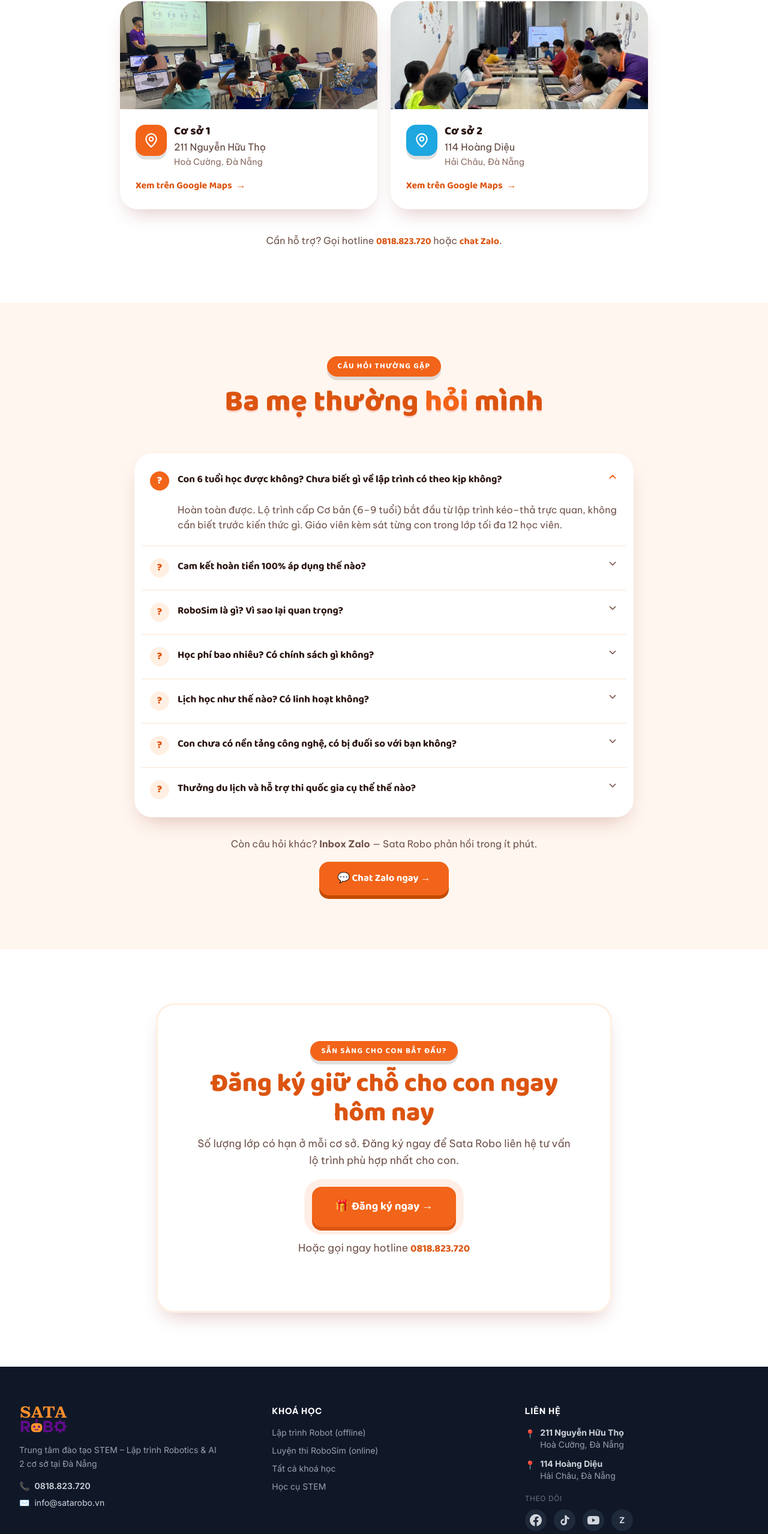
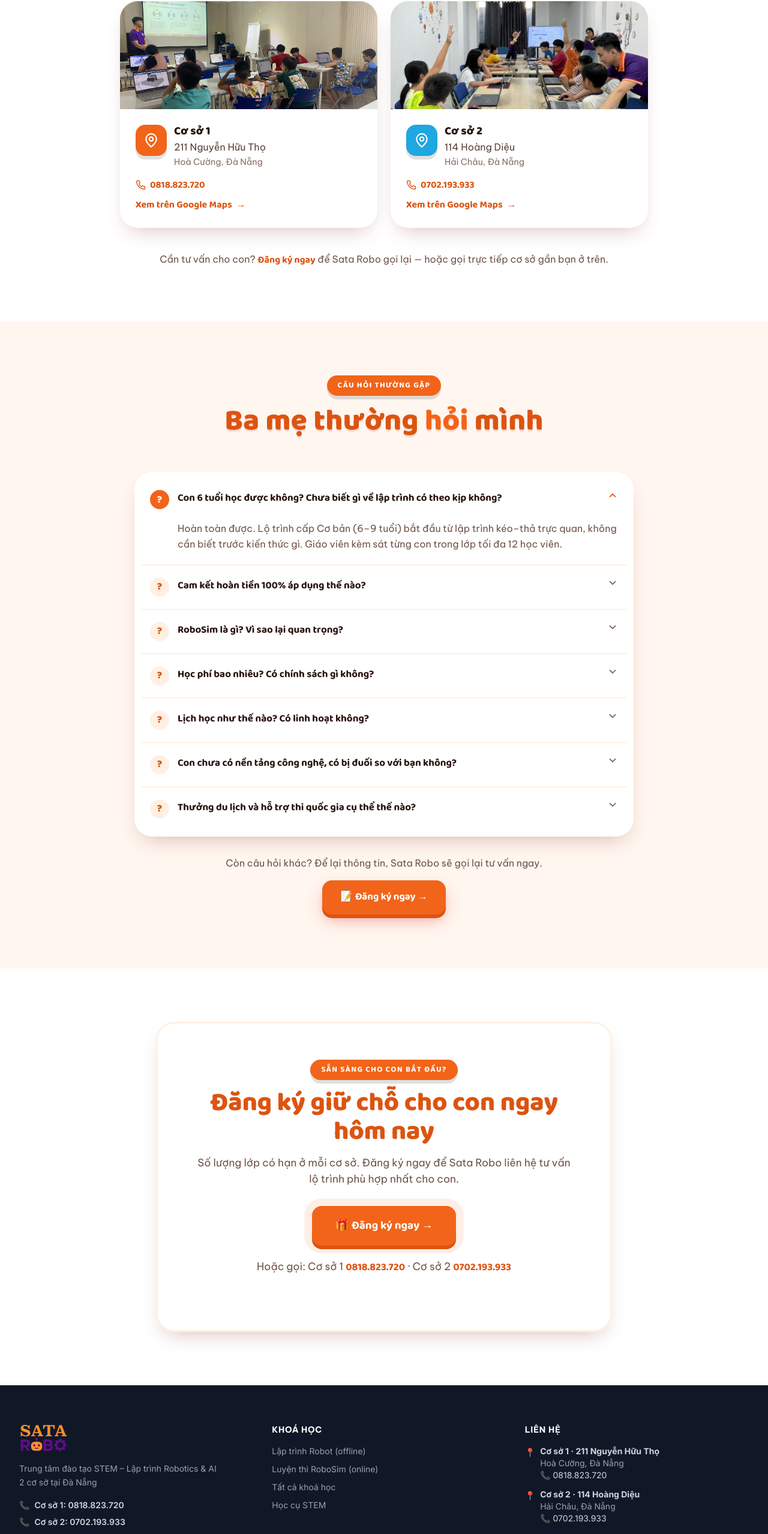
Before and after one commit to hptkk29/LandingPageQuaTang, a Next.js app: page / in a window 1280 px wide. Shown: the part 9386-11944 px from the top of the page at 60% size. Built offline with nearby package versions, Linux system fonts and the light colour scheme; no server answers.

Commit message:
feat(contact): SĐT theo từng cơ sở (CS1 0818.823.720 · CS2 0702.193.933); xoá toàn bộ nút Zalo, thay bằng nút Đăng ký trỏ #dang-ky

```diff
--- a/components/sections/FAQ.tsx
+++ b/components/sections/FAQ.tsx
@@ -1,7 +1,6 @@
 "use client";
 
 import { useState } from "react";
-import { CAMPAIGN } from "@/lib/constants/campaign";
 
 const FAQS = [
   { q: "Con 6 tuổi học được không? Chưa biết gì về lập trình có theo kịp không?", a: "Hoàn toàn được. Lộ trình cấp Cơ bản (6–9 tuổi) bắt đầu từ lập trình kéo–thả trực quan, không cần biết trước kiến thức gì. Giáo viên kèm sát từng con trong lớp tối đa 12 học viên." },
@@ -43,8 +42,8 @@ export function FAQ() {
         </div>
 
         <div style={{ textAlign: "center", marginTop: 32, position: "relative", zIndex: 2 }}>
-          <p style={{ color: "var(--ink-600)", marginBottom: 16 }}>Còn câu hỏi khác? <strong>Inbox Zalo</strong> — Sata Robo phản hồi trong ít phút.</p>
-          <a className="btn btn--red" href={`https://zalo.me/${CAMPAIGN.hotlineDigits}`} target="_blank" rel="noopener noreferrer">💬 Chat Zalo ngay →</a>
+          <p style={{ color: "var(--ink-600)", marginBottom: 16 }}>Còn câu hỏi khác? Để lại thông tin, Sata Robo sẽ gọi lại tư vấn ngay.</p>
+          <a className="btn btn--cta" href="#dang-ky">📝 Đăng ký ngay →</a>
         </div>
       </div>
     </section>
--- a/components/sections/FinalCTA.tsx
+++ b/components/sections/FinalCTA.tsx
@@ -9,7 +9,15 @@ export function FinalCTA() {
           <h2>Đăng ký giữ chỗ cho con ngay hôm nay</h2>
           <p>Số lượng lớp có hạn ở mỗi cơ sở. Đăng ký ngay để Sata Robo liên hệ tư vấn lộ trình phù hợp nhất cho con.</p>
           <a className="btn btn--cta btn--lg btn--pulse" href="#dang-ky">🎁 Đăng ký ngay →</a>
-          <p className="phone-note">Hoặc gọi ngay hotline <a href={`tel:${CAMPAIGN.hotlineDigits}`}>{CAMPAIGN.hotline}</a></p>
+          <p className="phone-note">
+            Hoặc gọi:{" "}
+            {CAMPAIGN.locations.map((loc, i) => (
+              <span key={loc.key}>
+                {i > 0 ? " · " : ""}
+                {loc.name} <a href={`tel:${loc.phoneDigits}`}>{loc.phone}</a>
+              </span>
+            ))}
+          </p>
         </div>
       </div>
     </section>
--- a/components/sections/Footer.tsx
+++ b/components/sections/Footer.tsx
@@ -54,13 +54,16 @@ export function Footer() {
               2 cơ sở tại Đà Nẵng
             </p>
             <div className="space-y-2 text-sm">
-              <a
-                href={`tel:${CAMPAIGN.hotlineDigits}`}
-                className="flex items-center gap-2 text-gray-300 hover:text-cta-400 transition-colors"
-              >
-                <span>📞</span>
-                <span className="font-semibold">{CAMPAIGN.hotline}</span>
-              </a>
+              {CAMPAIGN.locations.map((loc) => (
+                <a
+                  key={loc.key}
+                  href={`tel:${loc.phoneDigits}`}
+                  className="flex items-center gap-2 text-gray-300 hover:text-cta-400 transition-colors"
+                >
+                  <span>📞</span>
+                  <span className="font-semibold">{loc.name}: {loc.phone}</span>
+                </a>
+              ))}
               <a
                 href="mailto:info@satarobo.vn"
                 className="flex items-center gap-2 text-gray-300 hover:text-cta-400 transition-colors"
@@ -130,9 +133,13 @@ export function Footer() {
                 <li key={loc.key} className="flex items-start gap-2 text-gray-400">
                   <span className="shrink-0 mt-0.5">📍</span>
                   <span>
-                    <strong className="text-gray-300">{loc.address}</strong>
+                    <strong className="text-gray-300">{loc.name} · {loc.address}</strong>
                     <br />
                     {loc.district}, {loc.city}
+                    <br />
+                    <a href={`tel:${loc.phoneDigits}`} className="text-gray-300 hover:text-cta-400 transition-colors">
+                      📞 {loc.phone}
+                    </a>
                   </span>
                 </li>
               ))}
@@ -155,15 +162,6 @@ export function Footer() {
                     {s.icon}
                   </a>
                 ))}
-                <a
-                  href={`https://zalo.me/${CAMPAIGN.hotlineDigits}`}
-                  target="_blank"
-                  rel="noopener noreferrer"
-                  aria-label="Zalo"
-                  className="w-9 h-9 rounded-full bg-gray-800 hover:bg-[#0068FF] text-gray-300 hover:text-white flex items-center justify-center transition-all hover:-translate-y-0.5 font-bold text-sm"
-                >
-                  Z
-                </a>
               </div>
             </div>
           </div>
--- a/components/sections/Locations.tsx
+++ b/components/sections/Locations.tsx
@@ -1,13 +1,16 @@
 import Image from "next/image";
-import { CAMPAIGN } from "@/lib/constants/campaign";
 
 const PinIcon = () => (
   <svg viewBox="0 0 24 24" fill="none" stroke="currentColor" strokeWidth="2" strokeLinecap="round" strokeLinejoin="round"><path d="M20 10c0 6-8 12-8 12s-8-6-8-12a8 8 0 0 1 16 0Z" /><circle cx="12" cy="10" r="3" /></svg>
 );
 
+const PhoneIcon = () => (
+  <svg viewBox="0 0 24 24" fill="none" stroke="currentColor" strokeWidth="2" strokeLinecap="round" strokeLinejoin="round"><path d="M22 16.92v3a2 2 0 0 1-2.18 2 19.79 19.79 0 0 1-8.63-3.07 19.5 19.5 0 0 1-6-6 19.79 19.79 0 0 1-3.07-8.67A2 2 0 0 1 4.11 2h3a2 2 0 0 1 2 1.72c.13.96.36 1.9.7 2.81a2 2 0 0 1-.45 2.11L8.09 9.91a16 16 0 0 0 6 6l1.27-1.27a2 2 0 0 1 2.11-.45c.91.34 1.85.57 2.81.7A2 2 0 0 1 22 16.92Z" /></svg>
+);
+
 const LOCATIONS = [
-  { ph: "Cơ sở 1 · phòng lab", img: "/anh-phong-lab-cs1.jpg", chipBg: "var(--orange-500)", n: "Cơ sở 1", addr: "211 Nguyễn Hữu Thọ", dist: "Hoà Cường, Đà Nẵng", q: "211 Nguyễn Hữu Thọ, Hoà Cường, Đà Nẵng" },
-  { ph: "Cơ sở 2 · phòng lab", img: "/anh-phong-lab-cs2.jpg", chipBg: "var(--blue)", n: "Cơ sở 2", addr: "114 Hoàng Diệu", dist: "Hải Châu, Đà Nẵng", q: "114 Hoàng Diệu, Hải Châu, Đà Nẵng" },
+  { ph: "Cơ sở 1 · phòng lab", img: "/anh-phong-lab-cs1.jpg", chipBg: "var(--orange-500)", n: "Cơ sở 1", addr: "211 Nguyễn Hữu Thọ", dist: "Hoà Cường, Đà Nẵng", phone: "0818.823.720", phoneDigits: "0818823720", q: "211 Nguyễn Hữu Thọ, Hoà Cường, Đà Nẵng" },
+  { ph: "Cơ sở 2 · phòng lab", img: "/anh-phong-lab-cs2.jpg", chipBg: "var(--blue)", n: "Cơ sở 2", addr: "114 Hoàng Diệu", dist: "Hải Châu, Đà Nẵng", phone: "0702.193.933", phoneDigits: "0702193933", q: "114 Hoàng Diệu, Hải Châu, Đà Nẵng" },
 ];
 
 export function Locations() {
@@ -34,6 +37,11 @@ export function Locations() {
                     <p className="dist">{l.dist}</p>
                   </div>
                 </div>
+                <a className="maps" href={`tel:${l.phoneDigits}`} style={{ display: "inline-flex", alignItems: "center", gap: 7, marginBottom: 6 }}>
+                  <span style={{ width: 17, height: 17, display: "inline-grid", placeItems: "center" }}><PhoneIcon /></span>
+                  {l.phone}
+                </a>
+                <br />
                 <a className="maps" href={`https://www.google.com/maps/search/?api=1&query=${encodeURIComponent(l.q)}`} target="_blank" rel="noopener noreferrer">
                   Xem trên Google Maps <span aria-hidden="true">→</span>
                 </a>
@@ -42,8 +50,8 @@ export function Locations() {
           ))}
         </div>
         <p className="loc-help">
-          Cần hỗ trợ? Gọi hotline <a href={`tel:${CAMPAIGN.hotlineDigits}`}>{CAMPAIGN.hotline}</a> hoặc{" "}
-          <a href={`https://zalo.me/${CAMPAIGN.hotlineDigits}`} target="_blank" rel="noopener noreferrer">chat Zalo</a>.
+          Cần tư vấn cho con?{" "}
+          <a href="#dang-ky">Đăng ký ngay</a> để Sata Robo gọi lại — hoặc gọi trực tiếp cơ sở gần bạn ở trên.
         </p>
       </div>
     </section>
--- a/lib/constants/campaign.ts
+++ b/lib/constants/campaign.ts
@@ -5,17 +5,23 @@ export const CAMPAIGN = {
   locations: [
     {
       key: "co-so-1",
+      name: "Cơ sở 1",
       address: "211 Nguyễn Hữu Thọ",
       district: "Hoà Cường",
       city: "Đà Nẵng",
       fullAddress: "211 Nguyễn Hữu Thọ, Hoà Cường, Đà Nẵng",
+      phone: "0818.823.720",
+      phoneDigits: "0818823720",
     },
     {
       key: "co-so-2",
+      name: "Cơ sở 2",
       address: "114 Hoàng Diệu",
       district: "Hải Châu",
       city: "Đà Nẵng",
       fullAddress: "114 Hoàng Diệu, Hải Châu, Đà Nẵng",
+      phone: "0702.193.933",
+      phoneDigits: "0702193933",
     },
   ],
 
```
